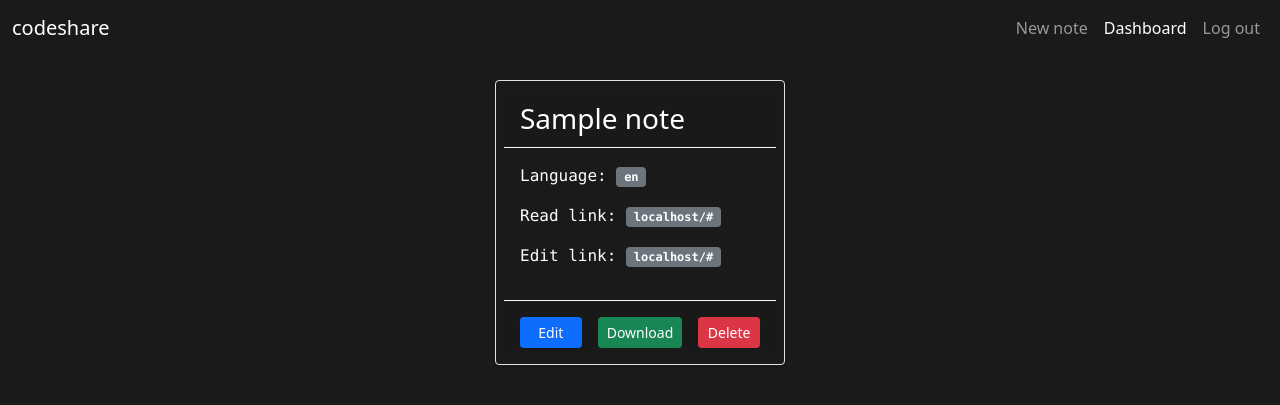
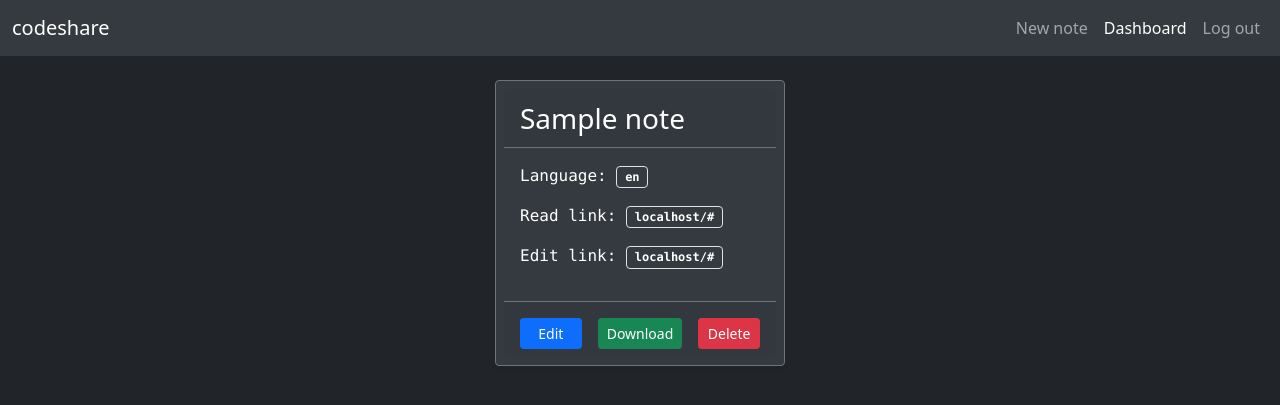
Before and after one commit to Krasnopolskiy/codeo, a Django app: page /dashboard/ in a window 1280 px wide. Shown: the top 405 px of the page. Run offline with Django 3.2, Linux system fonts and the light colour scheme; a user stored in the database is signed in; tables that the repository leaves empty hold one stand-in row (values such as "Sample post"); some libraries are stand-ins or nearby versions.

Commit message:
Add styles

```diff
--- a/notes/static/css/style.css
+++ b/notes/static/css/style.css
@@ -1,4 +1,4 @@
-.bg-dark {
-    background-color: #1a1a1a !important;
-    /* background-color: #21252b !important; */
+.navbar-dark,
+.card.bg-dark {
+    background-color: #343a40 !important;
 }
--- a/notes/templates/pages/dashboard.html
+++ b/notes/templates/pages/dashboard.html
@@ -7,24 +7,24 @@
     <div class="row justify-content-center row-cols-md-4 gy-3 mt-2">
         {% for note in notes %}
         <div class="col">
-            <div class="card bg-dark text-white border shadow-sm p-2" style="min-width: 200px">
-                <div class="card-header border-light">
+            <div class="card bg-dark card-dark text-white border border-secondary shadow-sm p-2" style="min-width: 200px">
+                <div class="card-header border-secondary">
                     <p class="fs-3 mb-0">{{ note.name }}</p>
                 </div>
                 <div class="card-body">
                     <ul class="list-unstyled font-monospace">
                         <li class="fs-6 mb-3">
-                            Language: <span class="badge bg-secondary">{{ note.language }}</span>
+                            Language: <span class="badge border">{{ note.language }}</span>
                         </li>
                         <li class="fs-6 mb-3">
-                            Read link: <span class="badge bg-secondary">{{ host }}{{ note.read_link }}</span>
+                            Read link: <span class="badge border">{{ host }}{{ note.read_link }}</span>
                         </li>
                         <li class="fs-6 mb-3">
-                            Edit link: <span class="badge bg-secondary">{{ host }}{{ note.edit_link }}</span>
+                            Edit link: <span class="badge border">{{ host }}{{ note.edit_link }}</span>
                         </li>
                     </ul>
                 </div>
-                <div class="card-footer container border-light">
+                <div class="card-footer container border-secondary">
                     <div class="row gy-3 gx-3 pt-2">
                         <div class="col d-grid gap-2">
                             <a href="{% url 'index' access_link=note.read_link %}"
--- a/notes/templates/pages/login.html
+++ b/notes/templates/pages/login.html
@@ -4,7 +4,7 @@
 {% block content %}
 <div class="container-fluid">
     <div class="row justify-content-center">
-        <div class="col-4 mt-5 border border-secondary rounded shadow p-4">
+        <div class="col-4 mt-5 card bg-dark border border-secondary rounded shadow p-4">
             <h2>Log in / <a href="{% url 'signup' %}">Sign up</a></h2>
             {% crispy form form.helper %}
         </div>
--- a/notes/templates/pages/signup.html
+++ b/notes/templates/pages/signup.html
@@ -4,7 +4,7 @@
 {% block content %}
 <div class="container-fluid">
     <div class="row justify-content-center">
-        <div class="col-4 mt-5 border border-secondary rounded shadow p-4">
+        <div class="col-4 mt-5 card bg-dark border border-secondary rounded shadow p-4">
             <h2><a href="{% url 'login' %}">Log in</a> / Sign up</h2>
             {% crispy form form.helper %}
             {% if form_errors %}
```
